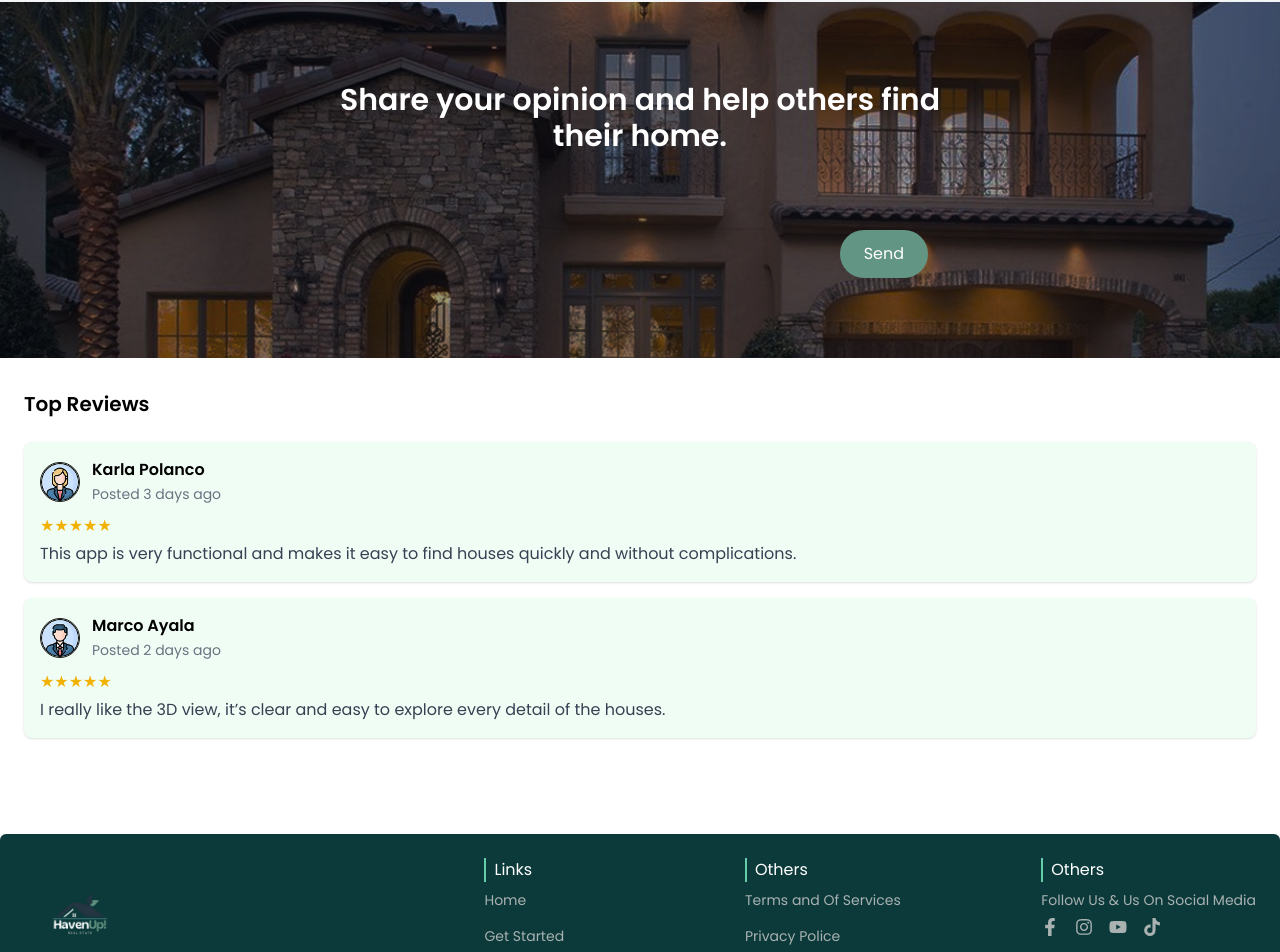
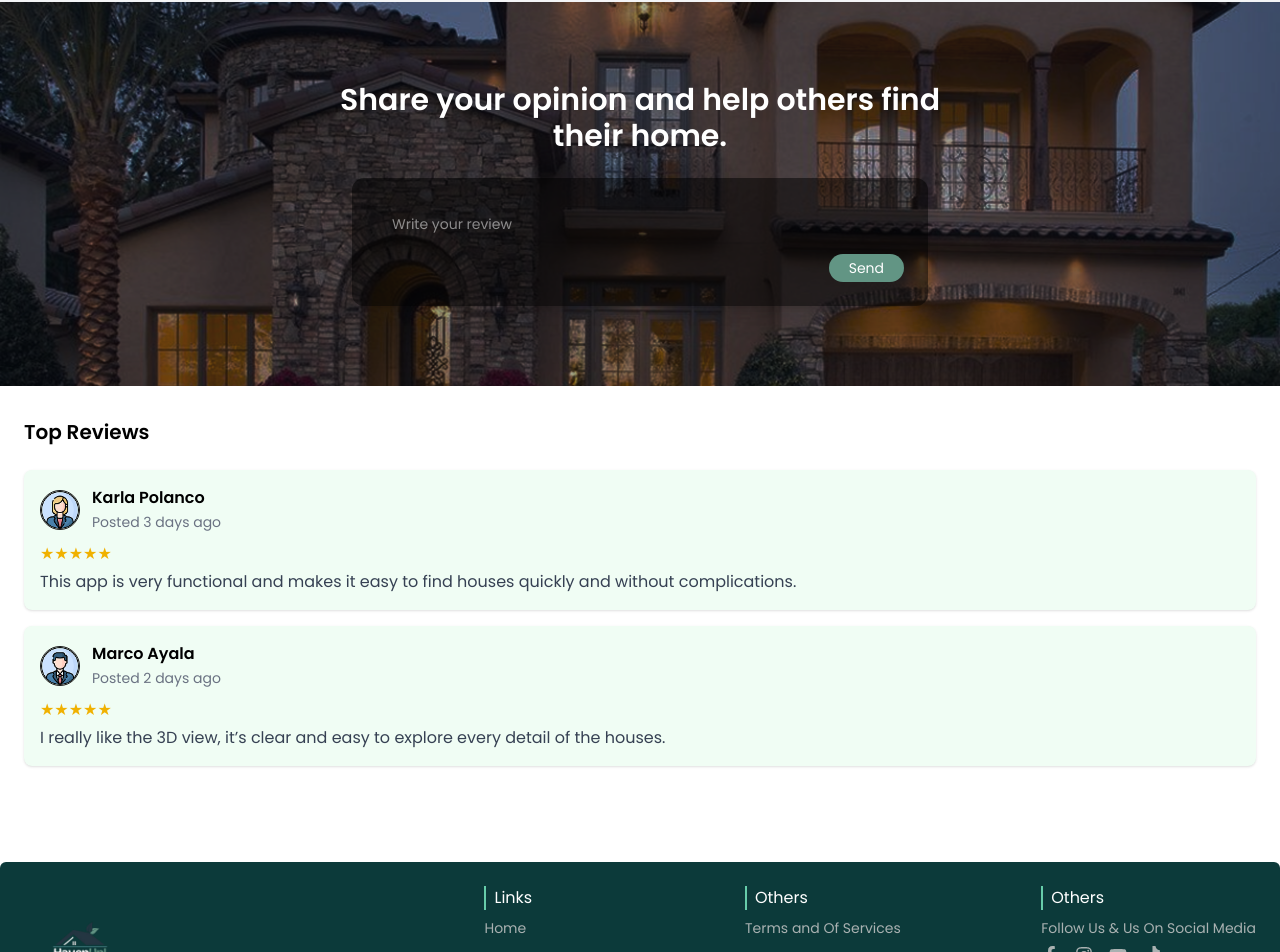
Before and after one commit to Tech-LeoF/HavenUp-Website, a Next.js app: page / in a window 1280 px wide. Shown: the part 1672-2624 px from the top of the page. Built offline with nearby package versions, Linux system fonts and the light colour scheme; no server answers.

Commit message:
cambios en reviews

```diff
--- a/src/app/paginaPrincipal/page.tsx
+++ b/src/app/paginaPrincipal/page.tsx
@@ -223,11 +223,11 @@ export default function Page() {
             Share your opinion and help others find their home.
           </h2>
 
-          <div className="flex flex-col max-w-xl mx-auto mt-4 bg-black-40">
+          <div className="flex flex-col max-w-xl mx-auto mt-4 bg-black/50 p-6 rounded-xl shadow-lg text-gray-700 ">
             <input
               type="text"
               placeholder="Write your review"
-              className="flex-1 px-4 py-3 text-sm rounded-l-full focus:outline-none"
+              className="flex-1 px-4 py-3 text-sm text-white rounded-l-full focus:outline-none"
               value={newComment}
               onFocus={() => setIsFormOpen(true)}
               onChange={(e) => setNewComment(e.target.value)}
@@ -238,7 +238,7 @@ export default function Page() {
                 <input
                   type="text"
                   placeholder="Your name"
-                  className="px-4 py-2 rounded-lg border focus:outline-none"
+                  className="text-white px-4 py-2 rounded-lg border focus:outline-none"
                   value={newName}
                   onChange={(e) => setNewName(e.target.value)}
                 />
@@ -257,7 +257,7 @@ export default function Page() {
             )}
 
             <button
-              className="bg-[#629584] hover:bg-[#073B3A] text-white font-medium px-6 py-3 rounded-full mt-2 self-end"
+              className="bg-[#629584] hover:bg-[#073B3A] text-sm text-white font-medium px-5 py-1 rounded-full mt-2 self-end"
               onClick={addReview}
             >
               Send
```
